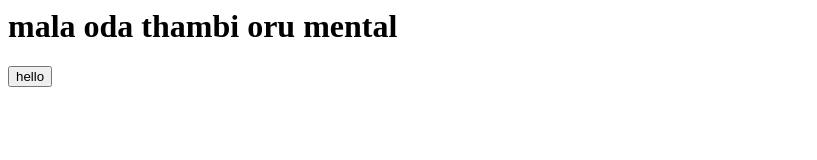
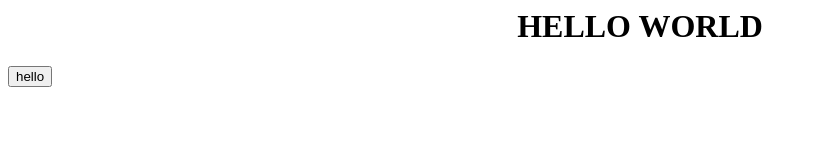
Before and after one commit to saravananibus/mmss, a plain HTML site: page saran.html in a window 1280 px wide. Shown: the whole page, without its empty margins (0-817 px from the left). Drawn offline with Linux system fonts and the light colour scheme.

Commit message:
Update saran.html

```diff
--- a/saran.html
+++ b/saran.html
@@ -1,5 +1,5 @@
 <html>
-<title> mala oru mental </title>
-<b> <h1> mala oda thambi oru mental </h1> </b>
+<center><title> hello world </title>
+<b> <h1> HELLO WORLD </h1> </b></center>
 <button> hello </button>
 </html>
```
